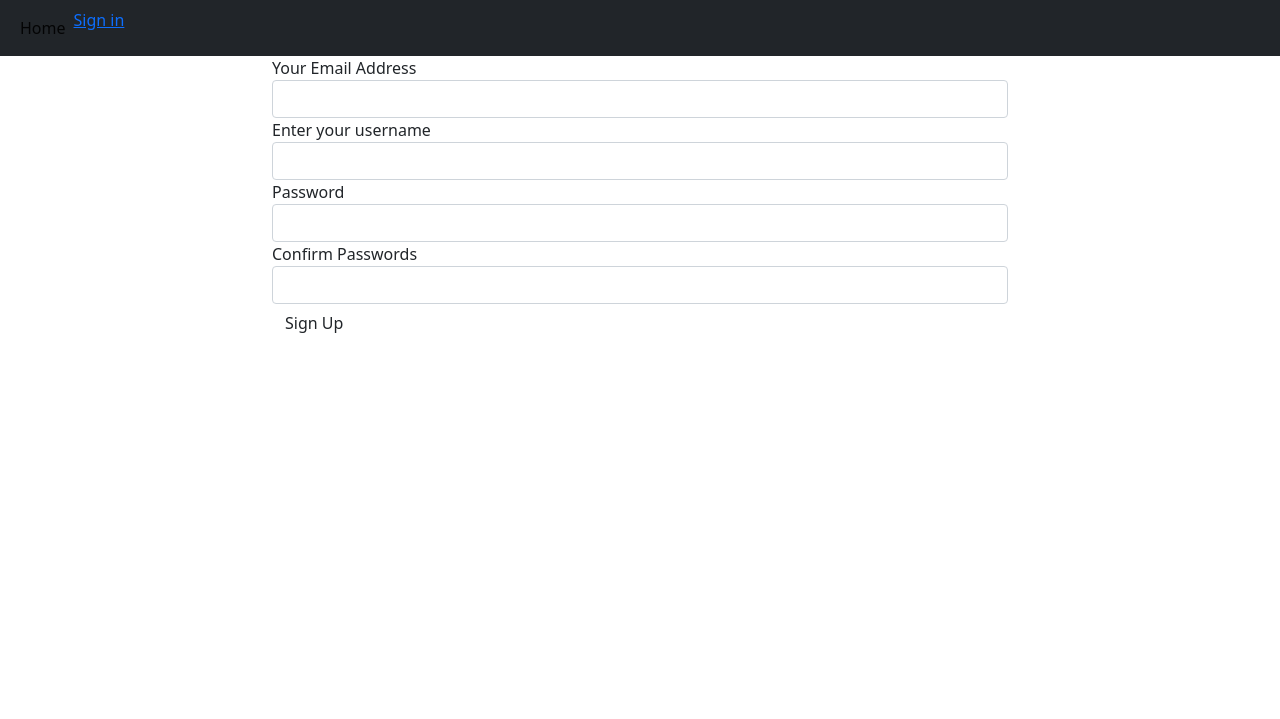
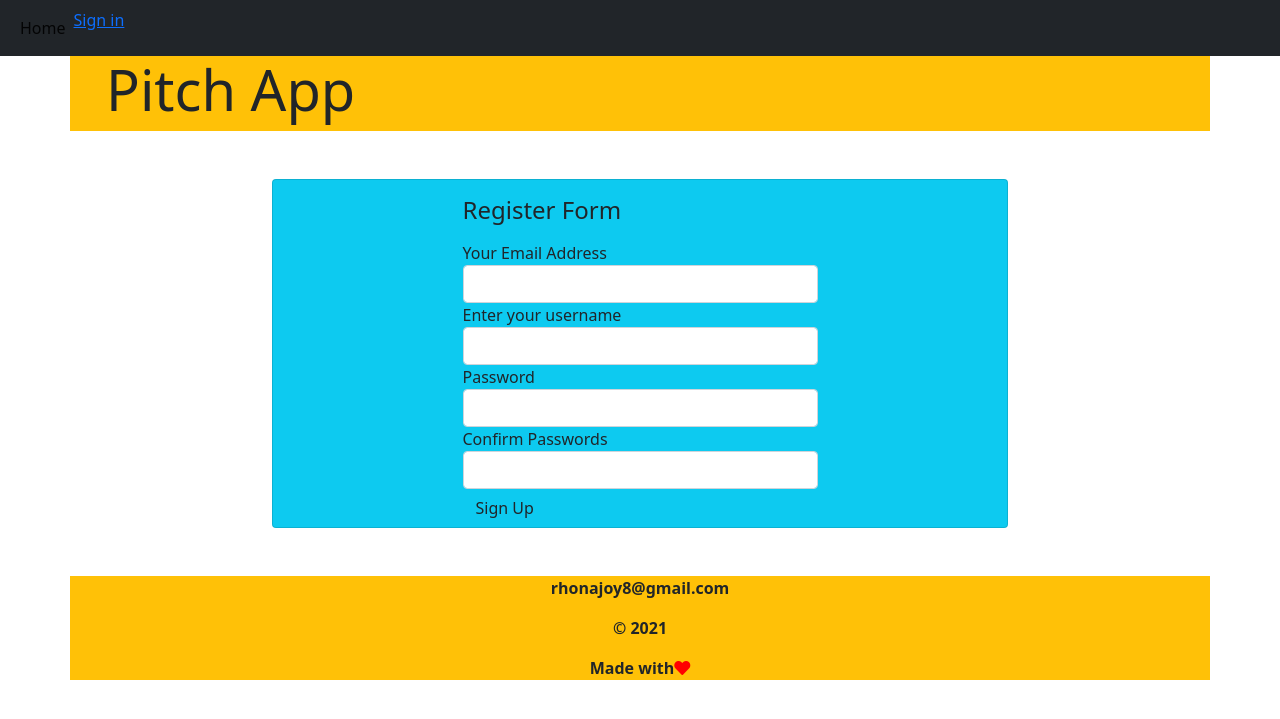
Before and after one commit to Rhonajoy/Pitch-app, a Flask app: page /auth/register in a window 1280 px wide. Shown: the top 719 px of the page. Run offline with Flask 2, Linux system fonts and the light colour scheme; some libraries are stand-ins or nearby versions.

Commit message:
adds footer

```diff
--- a/app/auth/views.py
+++ b/app/auth/views.py
@@ -13,11 +13,11 @@ def register():
         user = User(email = form.email.data, username = form.username.data,password = form.password.data)
         db.session.add(user)
         db.session.commit()
-
+        flash ("You Have registered an account Successefully !Please log in")
         title = "New Account"
         # mail_message("Welcome to Pitch_App","email/welcome_user",user.email,user=user)
         return redirect(url_for('auth.login'))
-    flash ("You Have registered an account Successefully !Please log in")
+
     return render_template('auth/register.html',registration_form = form)
 # login
 @auth.route('/login',methods=['GET','POST'])
--- /dev/null
+++ b/app/static/css/register.css
@@ -0,0 +1,3 @@
+.card{
+    box-shadow:  5px 10px 5px 10px #888888;;
+}
--- a/app/templates/auth/register.html
+++ b/app/templates/auth/register.html
@@ -1,17 +1,54 @@
 {% extends 'base.html'%}
 {% import 'bootstrap/wtf.html' as wtf%}
+{% block head %}
+{% block styles %}
+<link rel="stylesheet" href="https://stackpath.bootstrapcdn.com/bootstrap/4.3.1/css/bootstrap.min.css" integrity="sha384-ggOyR0iXCbMQv3Xipma34MD+dH/1fQ784/j6cY/iJTQUOhcWr7x9JvoRxT2MZw1T" crossorigin="anonymous">
+{{ super() }}
+    <link rel="stylesheet" href="{{url_for('static',filename='css/register.css')}}">
+{% endblock%}
+{% endblock%}
 
 {% block content %}
 <div class="container">
+   <div class="row">
+        <div class="jumbotron  bg-warning">
+            <div class="container">
+            <h1 class="display-4">Pitch App</h1>
+
+            </div>
+        </div>
+    </div>
 <div class="row">
 <div class="col-md-2"> </div>
 <div class="col-md-8">
+    {% for message in get_flashed_messages() %}
+        <div class="alert alert-success">
+        <button type="button" class="close" data-dismiss="alert">&times;</button>
+        {{ message }}
+        </div>
+      {% endfor %}
+    <div class="card mt-5 bg-info " id="display1">
 
-{{wtf.quick_form(registration_form)}}
-
+        <div class="row">
+        <div class="col-md-3"></div>
+        <div class="col-md-6 ">
+            <p id="lead"><h4>Register Form</h4> </p>
+            {{wtf.quick_form(registration_form)}}
+        </div>
+        <div class="col-md-3"></div>
+    </div>
+</div>
 </div>
 <div class="col-md-2"></div>
 </div>
 </div>
+<div class="container bg-warning mt-5" id ="footer">
+    <div class="container text-center" id="socials">
+        <p><b>rhonajoy8@gmail.com</b></p>
+        <p><b>&copy; 2021</b></p>
+        <p><b>Made with<span class="fa fa-heart" style="color: red;" aria-hidden="true"></span></b></p>
+      </div>
+
+  </div>
 
 {% endblock%}
--- a/app/templates/navbar.html
+++ b/app/templates/navbar.html
@@ -7,7 +7,7 @@
       <div class="collapse navbar-collapse" id="navbarSupportedContent">
         <ul class="navbar-nav me-auto mb-2 mb-lg-0">
           <li class="nav-item">
-            <a class="nav-link active" aria-current="page" href="#">Home</a>
+            <a class="nav-link active" aria-current="page" href="/">Home</a>
           </li>
           <ul class="nav navbar-nav">
             <!-- <li><a href="/">Home</a></li> -->
```
Also changed, not shown: app/templates/auth/login.html (+23 -18 lines), app/templates/index.html (+14 -0 lines).
